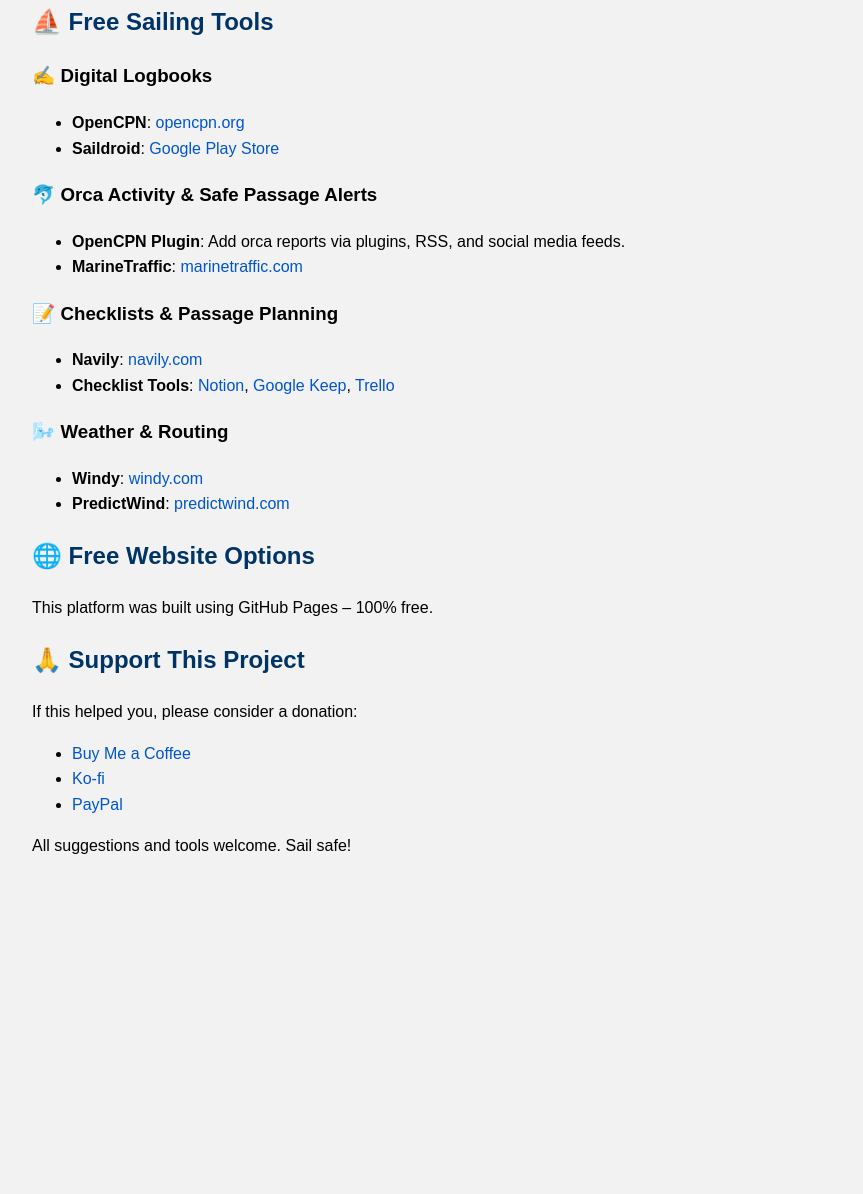
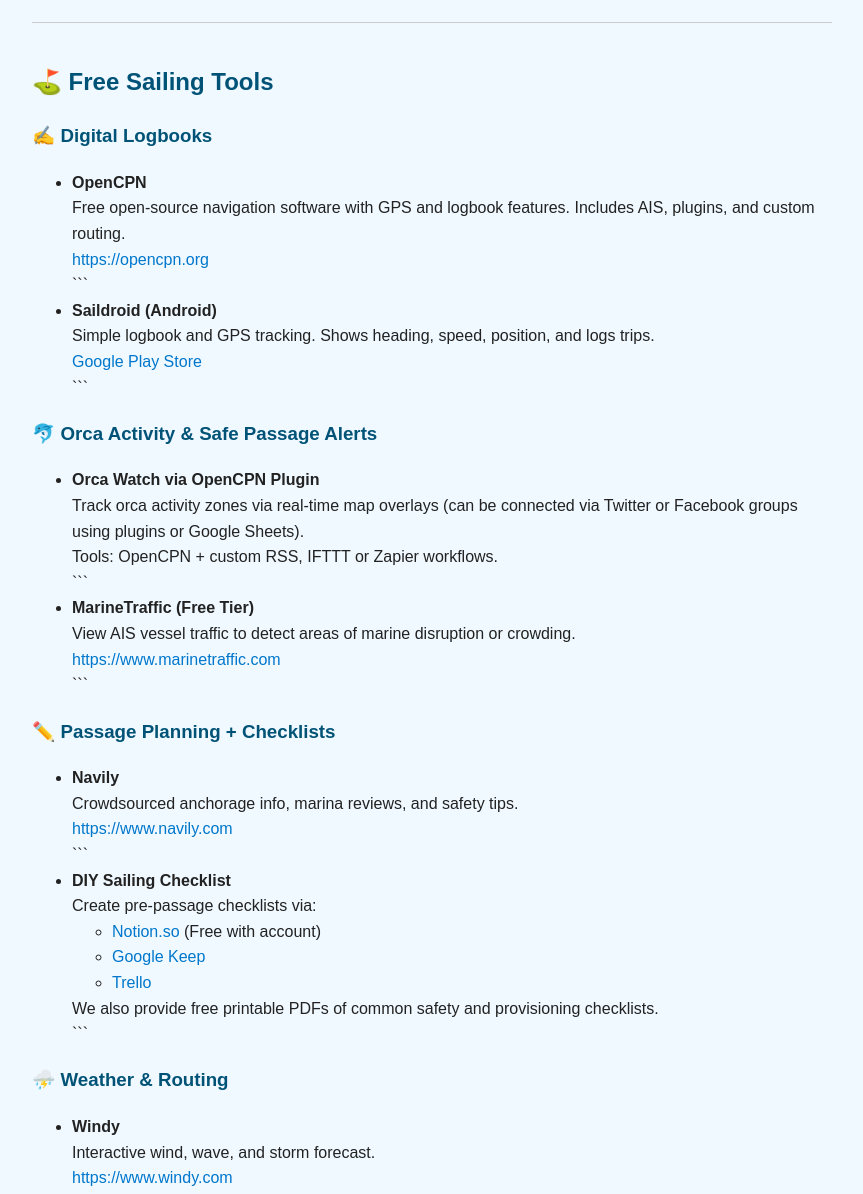
Before and after one commit to SailorCraft/Sail-Mate, a plain HTML site: page index.html in a window 1280 px wide. Shown: the part 182-1376 px from the top of the page, without its empty margins (208-1071 px from the left). Before the commit the page ends 1077 px from the top, so only its background shows below. Drawn offline with Linux system fonts and the light colour scheme.

Commit message:
Update index.html

````diff
--- a/index.html
+++ b/index.html
@@ -1,54 +1,125 @@
 <!DOCTYPE html>
+
 <html lang="en">
 <head>
   <meta charset="UTF-8">
-  <title>Free Sailing Tools & Safety</title>
+  <meta name="viewport" content="width=device-width, initial-scale=1.0">
+  <title>Free Sailing Tools & Passage Safety Platform</title>
   <style>
-    body { font-family: sans-serif; line-height: 1.6; padding: 20px; max-width: 800px; margin: auto; background: #f2f2f2; }
-    h1, h2 { color: #003366; }
-    a { color: #0055cc; text-decoration: none; }
+    body {
+      font-family: Arial, sans-serif;
+      max-width: 800px;
+      margin: 40px auto;
+      padding: 0 20px;
+      line-height: 1.6;
+      background: #f0f9ff;
+      color: #222;
+    }
+    h1, h2, h3 {
+      color: #005377;
+    }
+    a {
+      color: #0077cc;
+      text-decoration: none;
+    }
+    a:hover {
+      text-decoration: underline;
+    }
+    hr {
+      margin: 40px 0;
+      border: none;
+      height: 1px;
+      background: #ccc;
+    }
   </style>
 </head>
 <body>
   <h1>Free Sailing Tools & Passage Safety Platform</h1>
+
   <p>Welcome to your all-in-one free resource hub for sailors, cruisers, and ocean voyagers. Everything here is 100% free to download or use. No registration required. Please consider donating to keep this project alive!</p>
 
-  <h2>⛵ Free Sailing Tools</h2>
+  <hr>
+  <h2>⛳ Free Sailing Tools</h2>
+
   <h3>✍️ Digital Logbooks</h3>
   <ul>
-    <li><strong>OpenCPN</strong>: <a href="https://opencpn.org">opencpn.org</a></li>
-    <li><strong>Saildroid</strong>: <a href="https://play.google.com/store/apps/details?id=de.rmros.saildroid">Google Play Store</a></li>
+    <li><strong>OpenCPN</strong><br>
+    Free open-source navigation software with GPS and logbook features. Includes AIS, plugins, and custom routing.<br>
+    <a href="https://opencpn.org" target="_blank">https://opencpn.org</a></li>
+
+```
+<li><strong>Saildroid (Android)</strong><br>
+Simple logbook and GPS tracking. Shows heading, speed, position, and logs trips.<br>
+<a href="https://play.google.com/store/apps/details?id=de.rmros.saildroid" target="_blank">Google Play Store</a></li>
+```
+
   </ul>
 
   <h3>🐬 Orca Activity & Safe Passage Alerts</h3>
   <ul>
-    <li><strong>OpenCPN Plugin</strong>: Add orca reports via plugins, RSS, and social media feeds.</li>
-    <li><strong>MarineTraffic</strong>: <a href="https://www.marinetraffic.com">marinetraffic.com</a></li>
+    <li><strong>Orca Watch via OpenCPN Plugin</strong><br>
+    Track orca activity zones via real-time map overlays (can be connected via Twitter or Facebook groups using plugins or Google Sheets).<br>
+    Tools: OpenCPN + custom RSS, IFTTT or Zapier workflows.</li>
+
+```
+<li><strong>MarineTraffic (Free Tier)</strong><br>
+View AIS vessel traffic to detect areas of marine disruption or crowding.<br>
+<a href="https://www.marinetraffic.com" target="_blank">https://www.marinetraffic.com</a></li>
+```
+
   </ul>
 
-  <h3>📝 Checklists & Passage Planning</h3>
+  <h3>✏️ Passage Planning + Checklists</h3>
   <ul>
-    <li><strong>Navily</strong>: <a href="https://www.navily.com">navily.com</a></li>
-    <li><strong>Checklist Tools</strong>: <a href="https://www.notion.so">Notion</a>, <a href="https://keep.google.com">Google Keep</a>, <a href="https://trello.com">Trello</a></li>
+    <li><strong>Navily</strong><br>
+    Crowdsourced anchorage info, marina reviews, and safety tips.<br>
+    <a href="https://www.navily.com" target="_blank">https://www.navily.com</a></li>
+
+```
+<li><strong>DIY Sailing Checklist</strong><br>
+Create pre-passage checklists via:
+  <ul>
+    <li><a href="https://www.notion.so" target="_blank">Notion.so</a> (Free with account)</li>
+    <li><a href="https://keep.google.com" target="_blank">Google Keep</a></li>
+    <li><a href="https://trello.com" target="_blank">Trello</a></li>
+  </ul>
+We also provide free printable PDFs of common safety and provisioning checklists.</li>
+```
+
   </ul>
 
-  <h3>🌬️ Weather & Routing</h3>
+  <h3>⛈️ Weather & Routing</h3>
   <ul>
-    <li><strong>Windy</strong>: <a href="https://www.windy.com">windy.com</a></li>
-    <li><strong>PredictWind</strong>: <a href="https://www.predictwind.com">predictwind.com</a></li>
+    <li><strong>Windy</strong><br>
+    Interactive wind, wave, and storm forecast.<br>
+    <a href="https://www.windy.com" target="_blank">https://www.windy.com</a></li>
+
+```
+<li><strong>PredictWind (Free Tier)</strong><br>
+Use for weather routing, departure planning and GRIB file downloads.<br>
+<a href="https://www.predictwind.com" target="_blank">https://www.predictwind.com</a></li>
+```
+
   </ul>
 
-  <h2>🌐 Free Website Options</h2>
-  <p>This platform was built using GitHub Pages – 100% free.</p>
-
-  <h2>🙏 Support This Project</h2>
-  <p>If this helped you, please consider a donation:</p>
+  <hr>
+  <h2>🌐 Build Your Own Version (Free)</h2>
+  <p><strong>Best Free Website Options:</strong></p>
   <ul>
-    <li><a href="#">Buy Me a Coffee</a></li>
-    <li><a href="#">Ko-fi</a></li>
-    <li><a href="#">PayPal</a></li>
+    <li><strong>Notion + Super.so</strong> (free tier): easy-to-edit public pages</li>
+    <li><strong>Google Sites:</strong> basic site with full control and Google integration</li>
+    <li><strong>GitHub Pages:</strong> for tech-savvy sailors who want full control</li>
   </ul>
 
-  <p>All suggestions and tools welcome. Sail safe!</p>
+  <hr>
+  <h2>🙏 Support This Project</h2>
+  <p>We run this site with no budget or commercial ads. Please consider a small donation to help with time and hosting:</p>
+  <ul>
+    <li><strong>Buy Me a Coffee:</strong> <a href="https://www.buymeacoffee.com/sailmatefriends" target="_blank">https://www.buymeacoffee.com/sailmatefriends</a></li>
+    <li><strong>Ko-fi:</strong> <a href="#">(coming soon)</a></li>
+  </ul>
+
+  <hr>
+  <p>All suggestions and tools welcome. Sail safe and thank you for supporting this community!</p>
 </body>
 </html>
````
